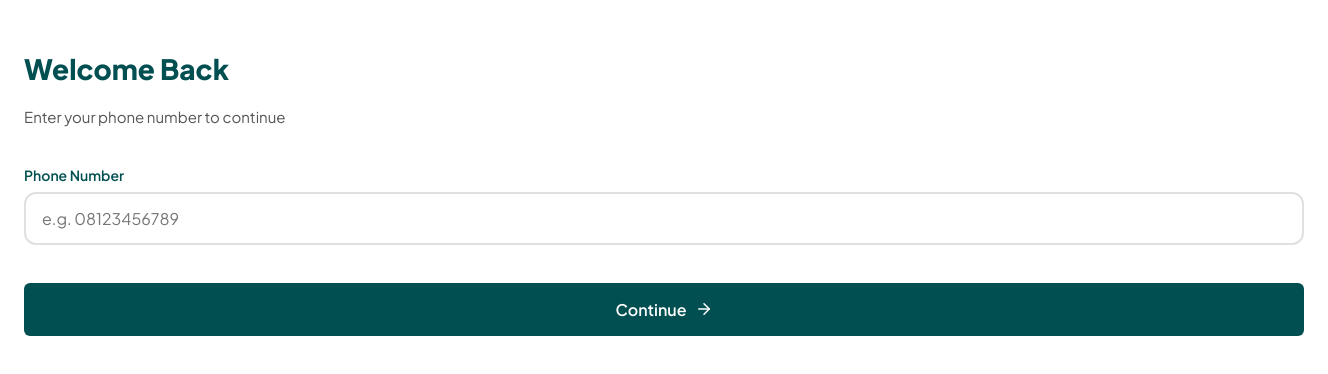
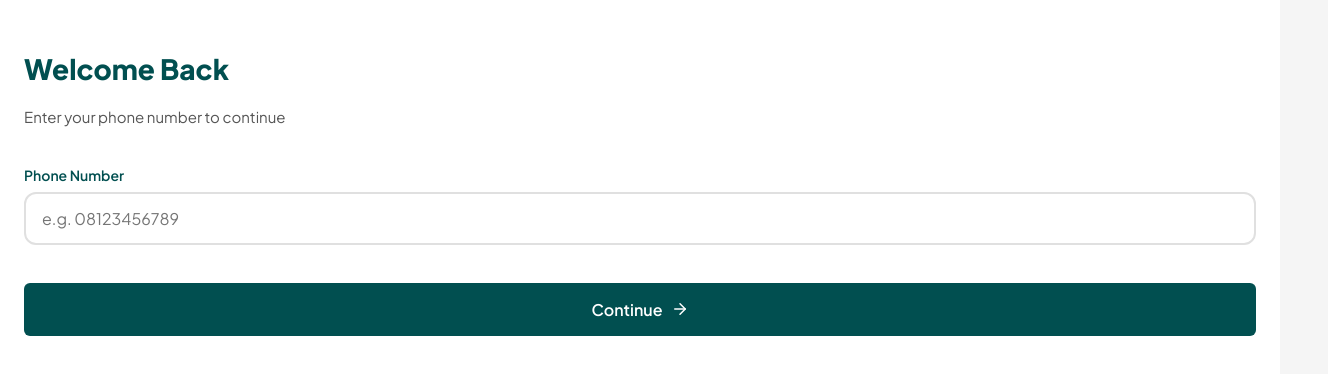
Before and after one commit to ay30bg/droppa, a React (Create React App) app: page /login in a window 1280 px wide. Shown: the top 374 px of the page, 1328 px wide, since content can reach past the window. Built offline with nearby package versions, Linux system fonts and the light colour scheme.

Commit message:
Update login.css

```diff
--- a/src/styles/login.css
+++ b/src/styles/login.css
@@ -1,7 +1,9 @@
 @import url('https://fonts.googleapis.com/css2?family=Plus+Jakarta+Sans:wght@300;400;500;600;700;800&display=swap');
 
-* {
+.lp-container,
+.lp-container * {
   font-family: 'Plus Jakarta Sans', sans-serif;
+  box-sizing: border-box;
 }
 
 /* LOGIN PAGE UNIQUE PREFIX: lp- */
```
